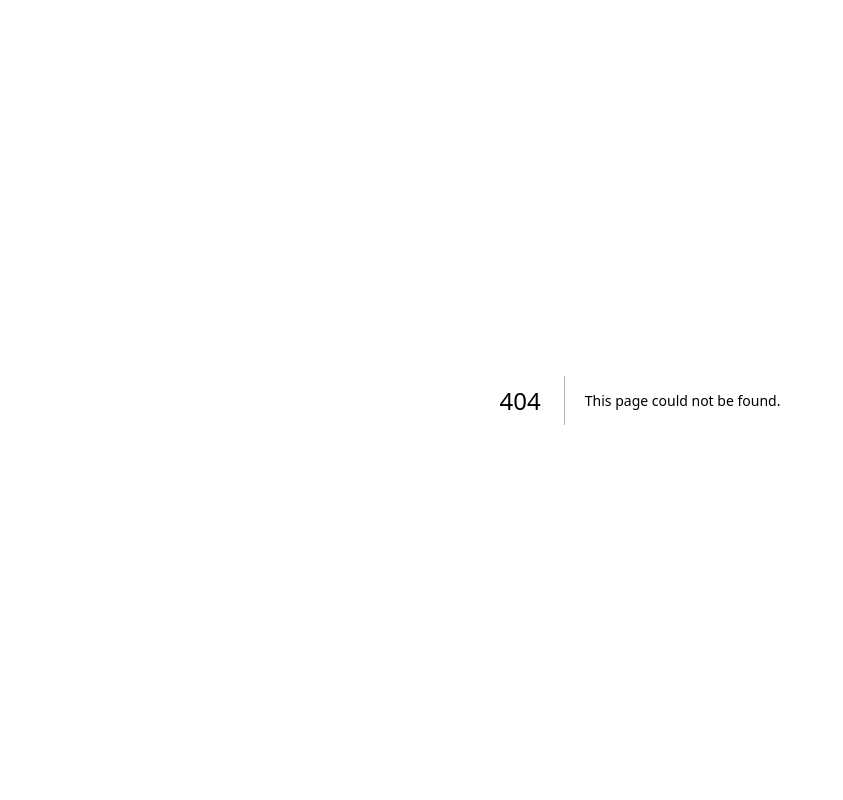
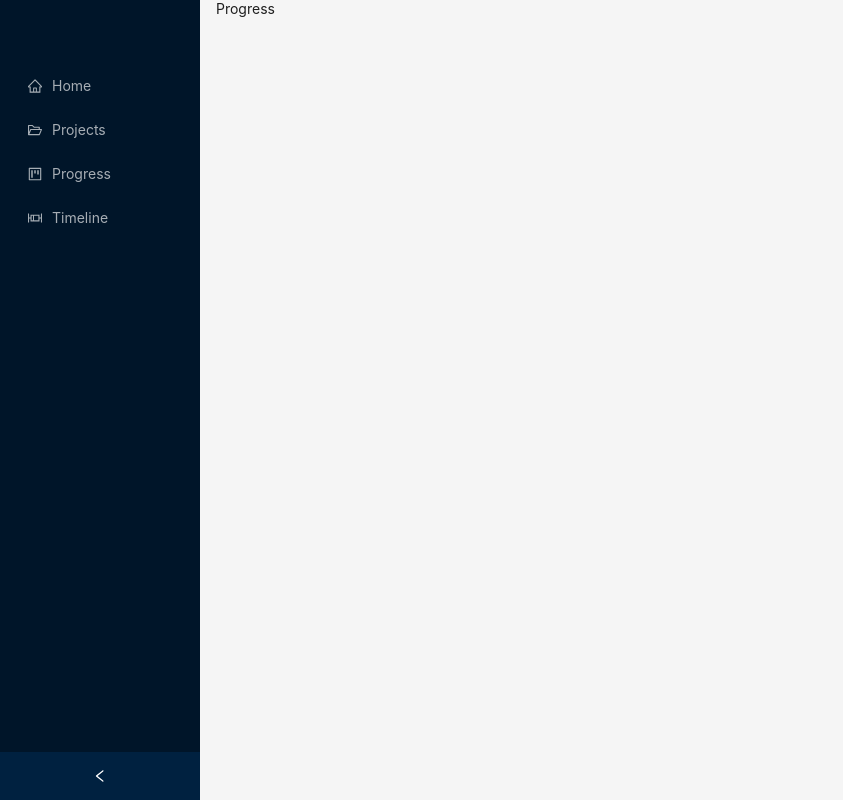
Before and after one commit to maidaamahmud/productivity-for-web, a Next.js app in the folder client/: page /progress in a window 1280 px wide. Before the commit this address had no page. Shown: the whole page, without its empty margins (0-843 px from the left). Built offline with nearby package versions, Linux system fonts and the light colour scheme.

Commit message:
add working sidebar navigation

```diff
--- /dev/null
+++ b/client/components/PageLayout.tsx
@@ -0,0 +1,21 @@
+import React from "react";
+import Sidebar from "./Sidebar";
+
+import { Layout } from "antd";
+const { Content } = Layout;
+
+interface Props {
+  children: String;
+}
+const PageLayout = ({ children }: Props) => {
+  return (
+    <Layout style={{ minHeight: "100vh" }}>
+      <Sidebar />
+      <Layout>
+        <Content style={{ margin: "0 16px" }}> {children} </Content>
+      </Layout>
+    </Layout>
+  );
+};
+
+export default PageLayout;
--- a/client/components/Sidebar.tsx
+++ b/client/components/Sidebar.tsx
@@ -1,4 +1,4 @@
-import React, { useState } from "react";
+import React, { useState, useMemo } from "react";
 import {
   HomeOutlined,
   FolderOpenOutlined,
@@ -7,6 +7,7 @@ import {
 } from "@ant-design/icons";
 import type { MenuProps } from "antd";
 import { Layout, Menu } from "antd";
+import { useRouter } from "next/router";
 
 const { Sider } = Layout;
 
@@ -27,20 +28,22 @@ function getItem(
 }
 
 const items: MenuItem[] = [
-  getItem("Home", "1", <HomeOutlined />),
-  getItem("Projects", "2", <FolderOpenOutlined />),
-  getItem("Progress", "3", <ProjectOutlined />),
-  getItem("Timeline", "4", <BoxPlotOutlined />),
+  getItem("Home", "/", <HomeOutlined />),
+  getItem("Projects", "/projects", <FolderOpenOutlined />),
+  getItem("Progress", "/progress", <ProjectOutlined />),
+  getItem("Timeline", "/timeline", <BoxPlotOutlined />),
 ];
 
 const Sidebar: React.FC = () => {
   const [collapsed, setCollapsed] = useState(false);
+  const router = useRouter();
+
   return (
     <Sider
       collapsible
       collapsed={collapsed}
       onCollapse={(value) => setCollapsed(value)}
-      breakpoint="md"
+      breakpoint="sm"
     >
       <div
         style={{
@@ -55,6 +58,9 @@ const Sidebar: React.FC = () => {
         theme="dark"
         defaultSelectedKeys={["1"]}
         mode="inline"
+        onClick={({ key }) => {
+          router.push(key);
+        }}
         items={items}
       />
     </Sider>
--- /dev/null
+++ b/client/pages/progress.tsx
@@ -0,0 +1,5 @@
+import PageLayout from "../components/PageLayout";
+
+export default function Progress() {
+  return <PageLayout> Progress </PageLayout>;
+}
--- /dev/null
+++ b/client/pages/projects.tsx
@@ -0,0 +1,5 @@
+import PageLayout from "../components/PageLayout";
+
+export default function Projects() {
+  return <PageLayout> Projects </PageLayout>;
+}
--- /dev/null
+++ b/client/pages/timeline.tsx
@@ -0,0 +1,5 @@
+import PageLayout from "../components/PageLayout";
+
+export default function Timeline() {
+  return <PageLayout> Timeline </PageLayout>;
+}
```
Also changed, not shown: client/pages/index.tsx (+2 -13 lines).
